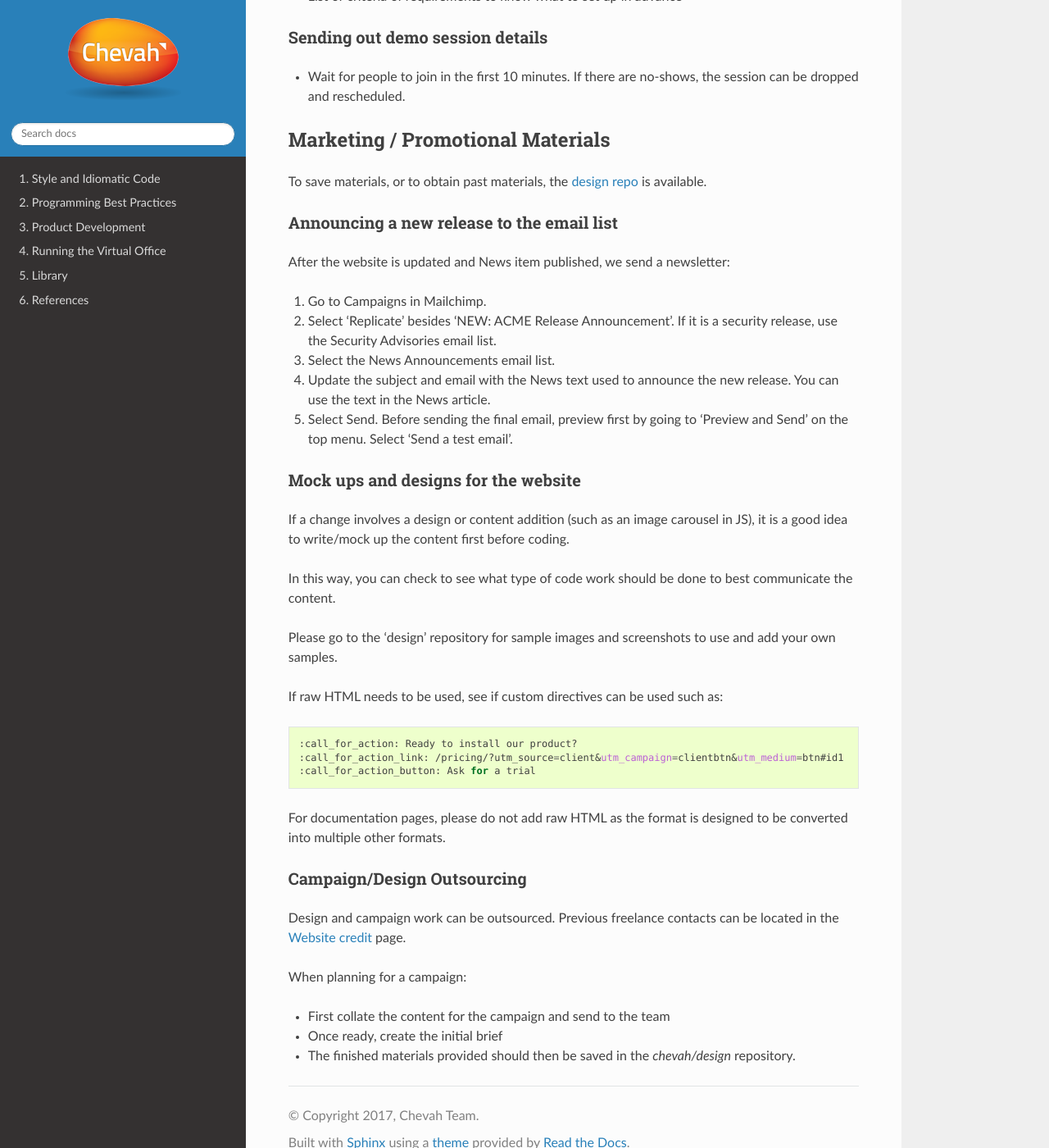
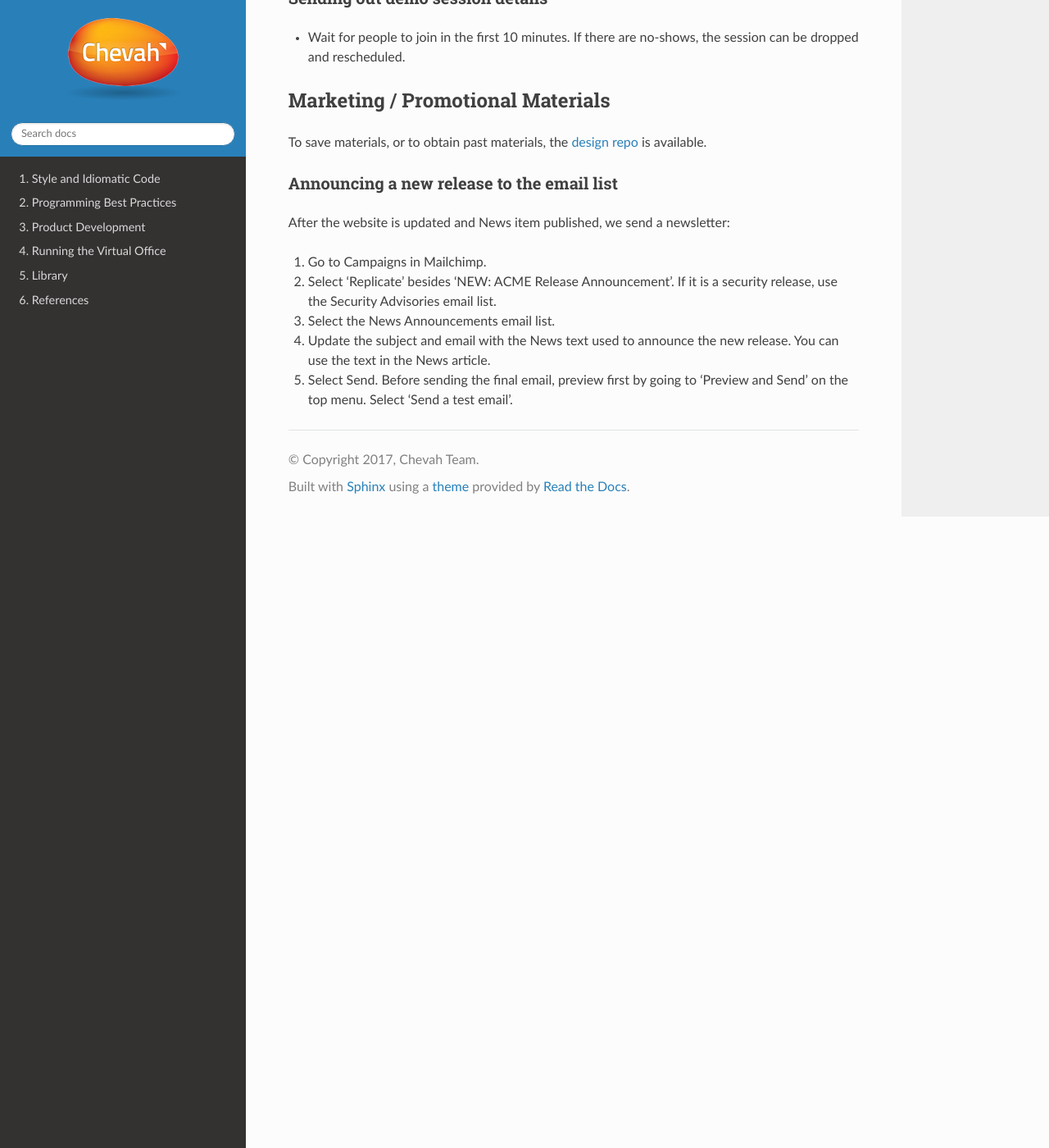
Before and after one commit to chevah/geck, a Sphinx documentation site: the page built from docs/product/sales.rst, in a window 1280 px wide and 1400 px high, scrolled down 1240 px. Shown: the whole window at 82% size. Built offline with Sphinx 7.4.7 and the Read the Docs theme 2.0.0, drawn with Linux system fonts in a browser that asks for light colours; some of the changed text lies outside the part shown.

Commit message:
Add changes to Sales pages
Forgot to save the latest version.

```diff
--- a/docs/product/sales.rst
+++ b/docs/product/sales.rst
@@ -78,43 +78,3 @@ After the website is updated and News item published, we send a newsletter:
 
 5. Select Send. Before sending the final email, preview first by going
    to 'Preview and Send' on the top menu. Select 'Send a test email'.
-
-
-Mock ups and designs for the website
-------------------------------------
-
-If a change involves a design or content addition (such as an image carousel
-in JS), it is a good idea to write/mock up the content first before coding.
-
-In this way, you can check to see what type of code work should be done to best
-communicate the content.
-
-Please go to the 'design' repository for sample images and screenshots to use
-and add your own samples.
-
-If raw HTML needs to be used, see if custom directives can be used such as:
-
-.. sourcecode:: bash
-
-    :call_for_action: Ready to install our product?
-    :call_for_action_link: /pricing/?utm_source=client&utm_campaign=clientbtn&utm_medium=btn#id1
-    :call_for_action_button: Ask for a trial
-
-For documentation pages, please do not add raw HTML as the format is designed
-to be converted into multiple other formats.
-
-
-Campaign/Design Outsourcing
----------------------------
-
-Design and campaign work can be outsourced.
-Previous freelance contacts can be located in the `Website credit <https://www.sftpplus.com/legal/credits.html>`_ page.
-
-When planning for a campaign:
-
-* First collate the content for the campaign and send to the team
-
-* Once ready, create the initial brief
-
-* The finished materials provided should then be saved in the `chevah/design`
-  repository.
```
